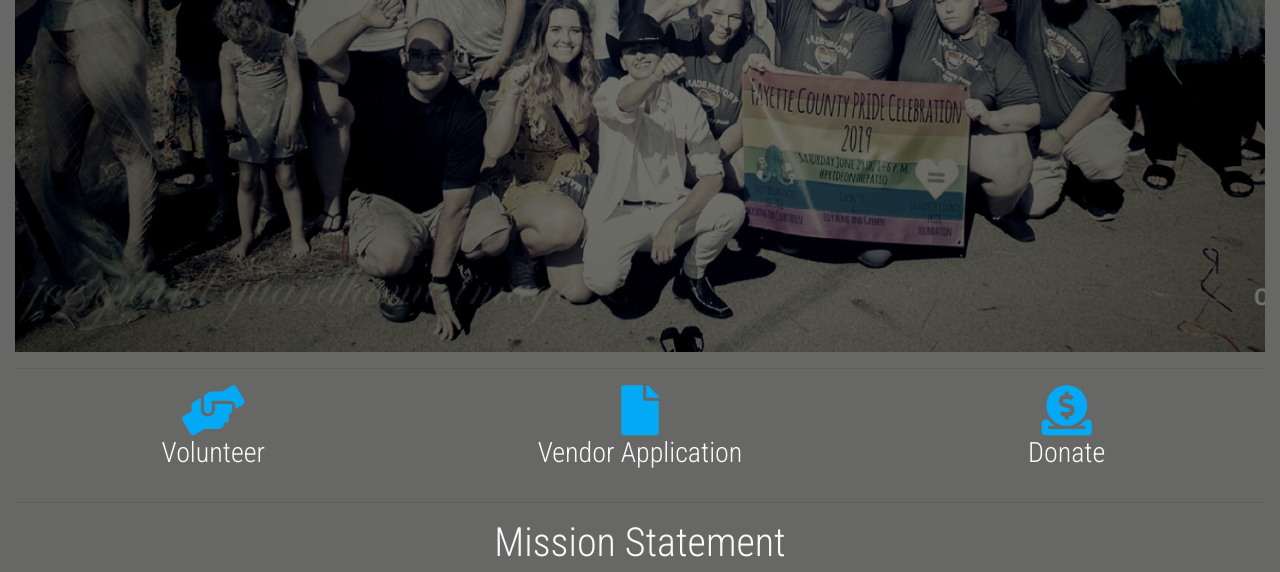
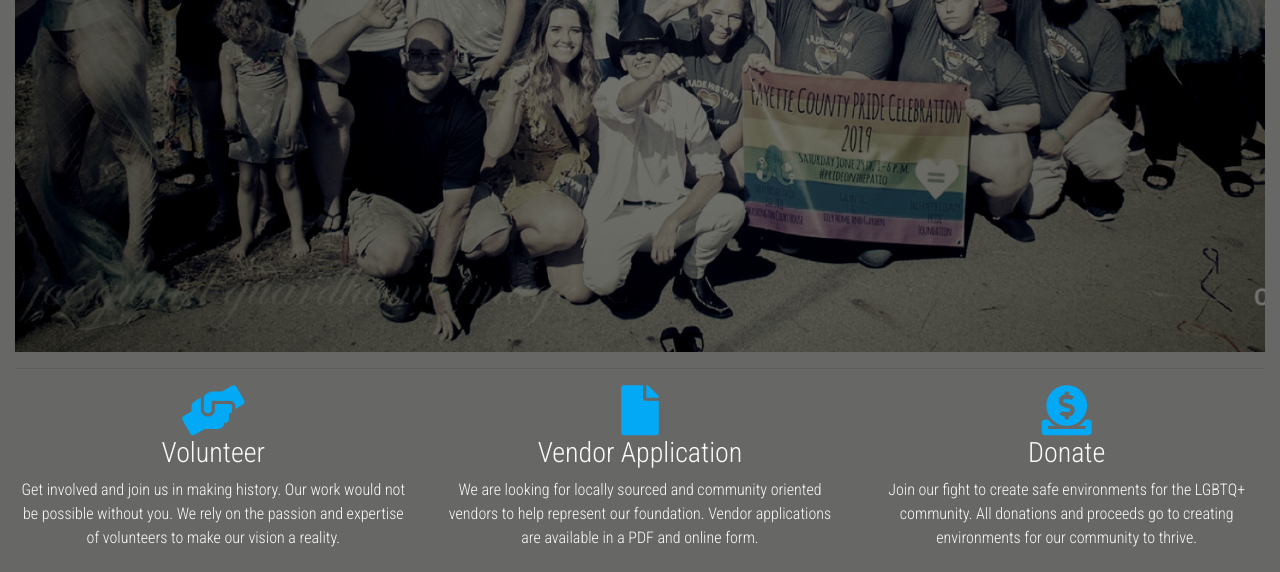
Before and after one commit to Code-Institute-Submissions/https-github.com-callendera-Milestone-Project-2, a plain HTML site: page index.html in a window 1280 px wide. Shown: the part 368-940 px from the top of the page. Drawn offline with nearby package versions, Linux system fonts and the light colour scheme.

Commit message:
added content to get involved section

```diff
--- a/index.html
+++ b/index.html
@@ -78,15 +78,17 @@
             <div class="col-12 col-sm-12 col-md-4 col-lg-4 my-icon">
                 <a href="//"><i class="fas fa-hands-helping"></i></a>
                 <h3>Volunteer</h3>
-                <p></p>
+                <p>Get involved and join us in making history. Our work would not be possible without you. We rely on the passion and expertise of volunteers to make our vision a reality.</p>
             </div>
             <div class="col-12 col-sm-12 col-md-4 col-lg-4 my-icon">
                 <a href="//"><i class="fas fa-file"></i></a>
                 <h3>Vendor Application</h3>
+                <p>We are looking for locally sourced and community oriented vendors to help represent our foundation. Vendor applications are available in a PDF and online form.</p>
             </div>
             <div class="col-12 col-sm-12 col-md-4 col-lg-4 my-icon">
                 <a href="//"><i class="fas fa-donate"></i></a>
                 <h3>Donate</h3>
+                <p>Join our fight to create safe environments for the LGBTQ+ community. All donations and proceeds go to creating environments for our community to thrive.</p>
             </div>
         </div>
         <!--involved-->
```
